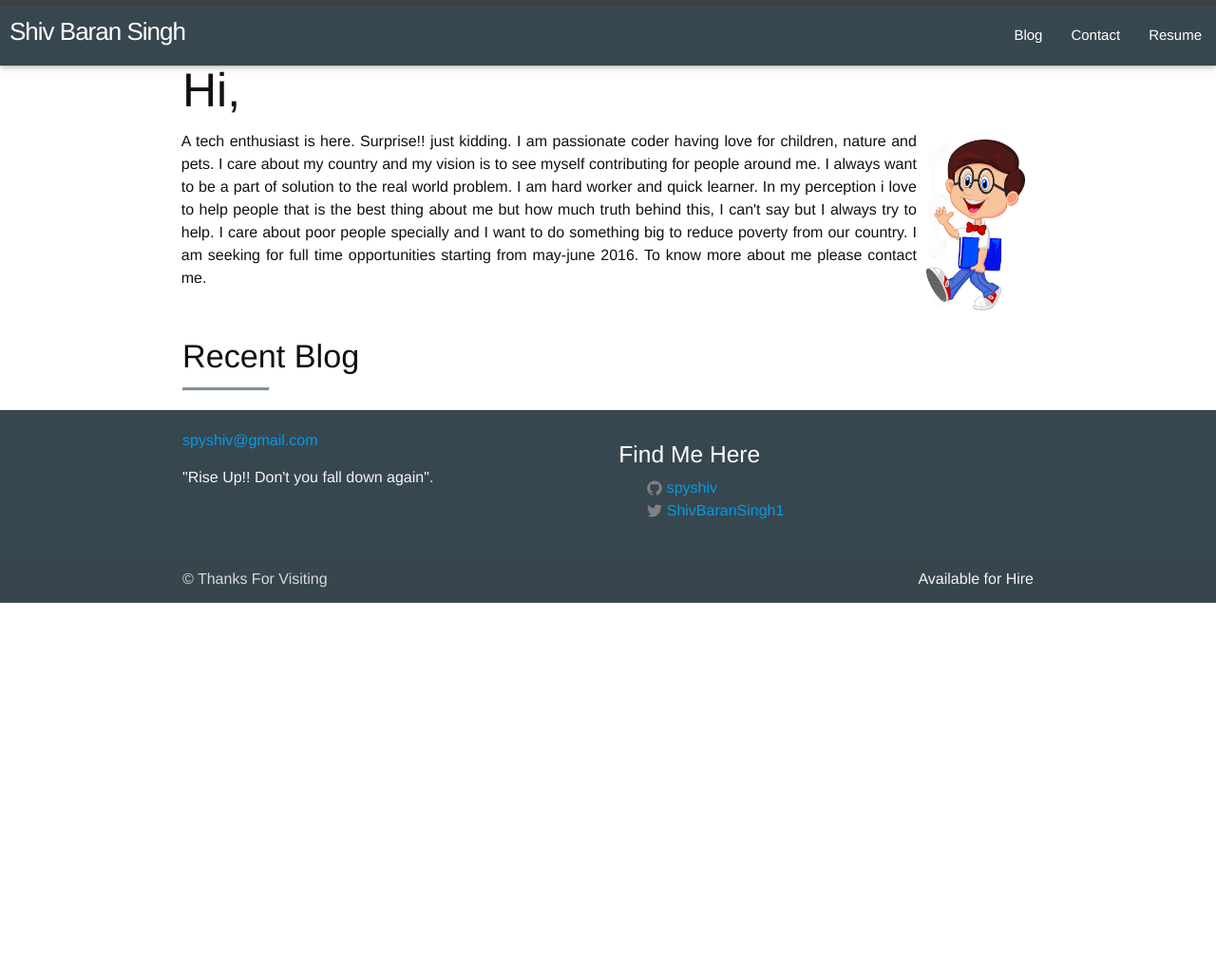
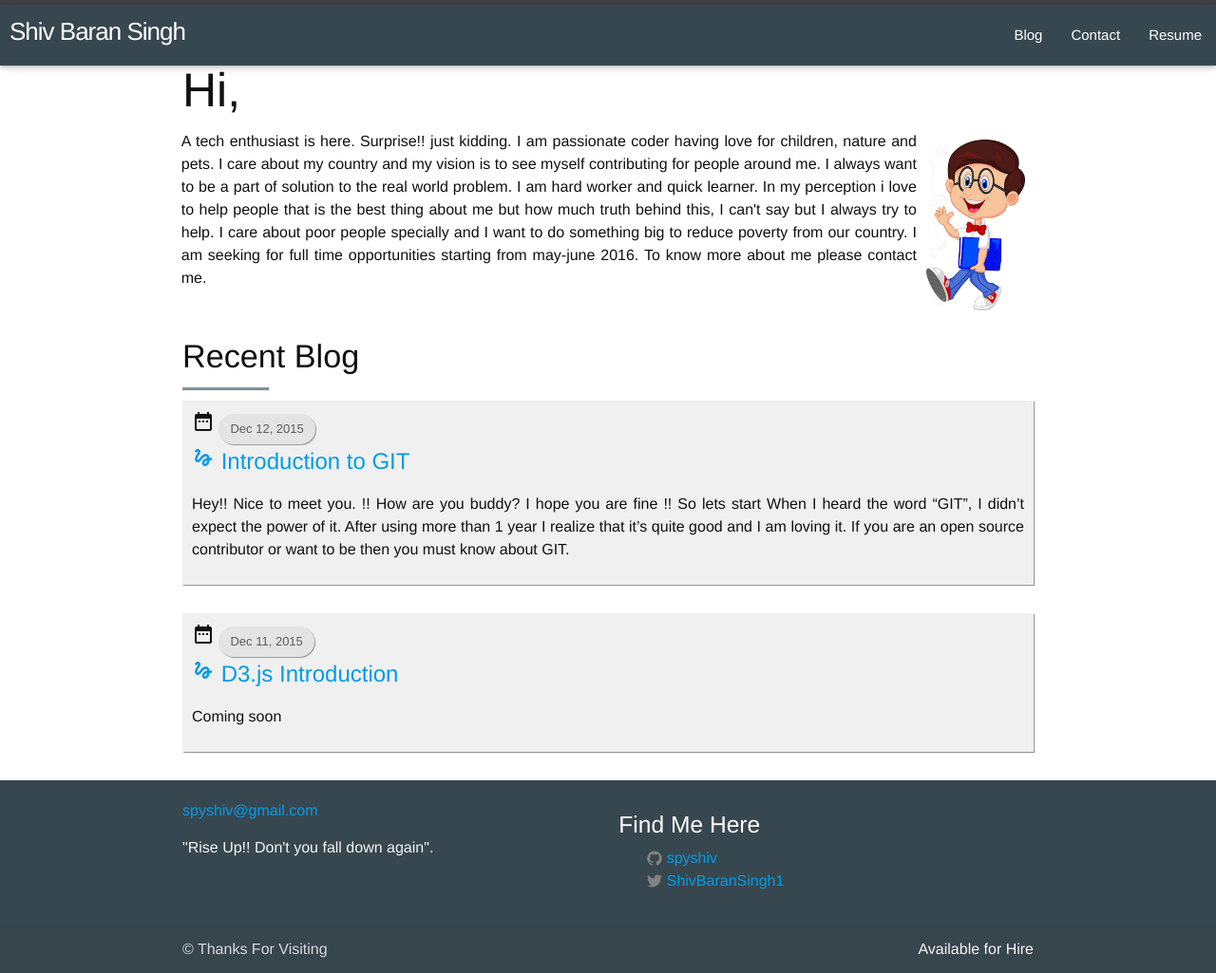
Before and after one commit to spyshiv/portfolio, a Jekyll site: the page built from index.html, in a window 1280 px wide. Shown: the whole page at 95% size. Built offline with Jekyll 4.4.1, drawn with Linux system fonts in a browser that asks for light colours; before the commit the page ends 900 px from its top, so only the background shows below that.

Commit message:
ready for deploy: first blog is added

```diff
--- /dev/null
+++ b/_posts/d3js/2015-12-12-D3js-Introduction.html
@@ -0,0 +1,16 @@
+---
+layout: post
+title:  "D3.js Introduction"
+date:   2015-12-12 03:37:05 +0530
+category: d3js
+author: Shiv Baran Singh
+---
+<!DOCTYPE html>
+<html>
+<head>
+	<title></title>
+</head>
+<body>
+    <p>Coming soon</p>
+</body>
+</html>
--- /dev/null
+++ b/_posts/git/2015-12-11-intro-git.html
@@ -0,0 +1,45 @@
+---
+layout: post
+title:  "Introduction to GIT"
+date:   2015-12-13 03:37:05 +0530
+category: git
+author: Shiv Baran Singh
+---
+<!--Post Content-->
+    <p>Hey!! Nice to meet you. !! How are you buddy?  I hope you are fine !! So lets start When I heard the word “GIT”, I didn’t expect the power of it. After using more than 1 year I realize that it’s quite good and I am loving it.  If you are an open source contributor or want to be then you must know about GIT.</p>
+
+    <p>
+    <center><img src="{{"/assets/images/post/git/git1.jpg"}}"></center>
+    </p>
+    <div>
+    	<h5><b>What is GIT??</b></h5>
+    	<p>Git is a version control system which is widely used for software development because by using git we can easily do revision of software without wasting bunch of time. Git was originally designed and developed by Linus Torvalds. Git is free software distributed under the terms of the GNU General Public License version 2.</p>
+    	<h5><b>Why is Git called Git?</b></h5>
+    	<p>Linus Torvalds has quipped about the name “git“, which is British English slang for a stupid or unpleasant person: “I’m an egotistical bastard, and I name all my projects after myself. First Linux, now git.” (Note that Torvalds did not in fact name Linux.)</p>
+
+    	<h5><b>Some Facts About GitHub?</b></h5>
+    	<p><i class="material-icons tiny red-text">stop</i>Linus Torvalds is active at <a href="https://github.com/torvalds" target="_blank">Torvald/Linux</a>
+    	    <br><i class="material-icons tiny red-text">stop</i>Open GITHUB and hit “?” from your keyboard you will see the magic. Hehe…It’s showing keyboard shortcuts but it’s like magic for newbies.
+            <br>here are a lot of shortcuts / fun facts/ Shortcuts. To know them visit here <a href="https://github.com/tiimgreen/github-cheat-sheet" target="_blank">Tiimgreen</a>
+       </p>
+
+        <h5><b>Why GIT??</b></h5>
+    	<p>There are multiples reasons behind it. If you search this query on the internet you will find a lot of answer. Few powerful points are here.<br>
+    		<i class="material-icons tiny red-text">offline_pin</i>Save your time<br>
+    		<i class="material-icons tiny red-text">offline_pin</i>You can work offline<br>
+    		<i class="material-icons tiny red-text">offline_pin</i>You can undo mistakes<br>
+    		<i class="material-icons tiny red-text">offline_pin</i>You can make useful commits<br>
+    		<i class="material-icons tiny red-text">offline_pin</i>You can sleep without worry because you have secure backup.<br>
+    		<i class="material-icons tiny red-text">offline_pin</i>You can work in your own way<br>
+    		<i class="material-icons tiny red-text">offline_pin</i>Do not mix things up<br>
+    		<i class="material-icons tiny red-text">offline_pin</i>Go with the flow.<br>
+    		<i class="material-icons tiny red-text">offline_pin</i>Work together<br></p>
+
+         <h5><b>GITHUB</h5></b>
+         <p>
+         	Github is like social network only difference is that a normal person can’t use github only a coder can. So we can call github as social network of coders and developers. GitHub is a Web-based Git repository hosting service. It offers all of the distributed revision control and source code management (SCM) functionality of Git as well as adding its own features.
+         </p>
+        <p>
+            <center><img src="{{"/assets/images/post/git/github.png"}}"></center>
+        </p>
+    </div>
```
Also changed, not shown: contact.html (+3 -21 lines), assets/images/coming.png (added), assets/images/post/git/git1.jpg (added), assets/images/post/git/github.png (added).
